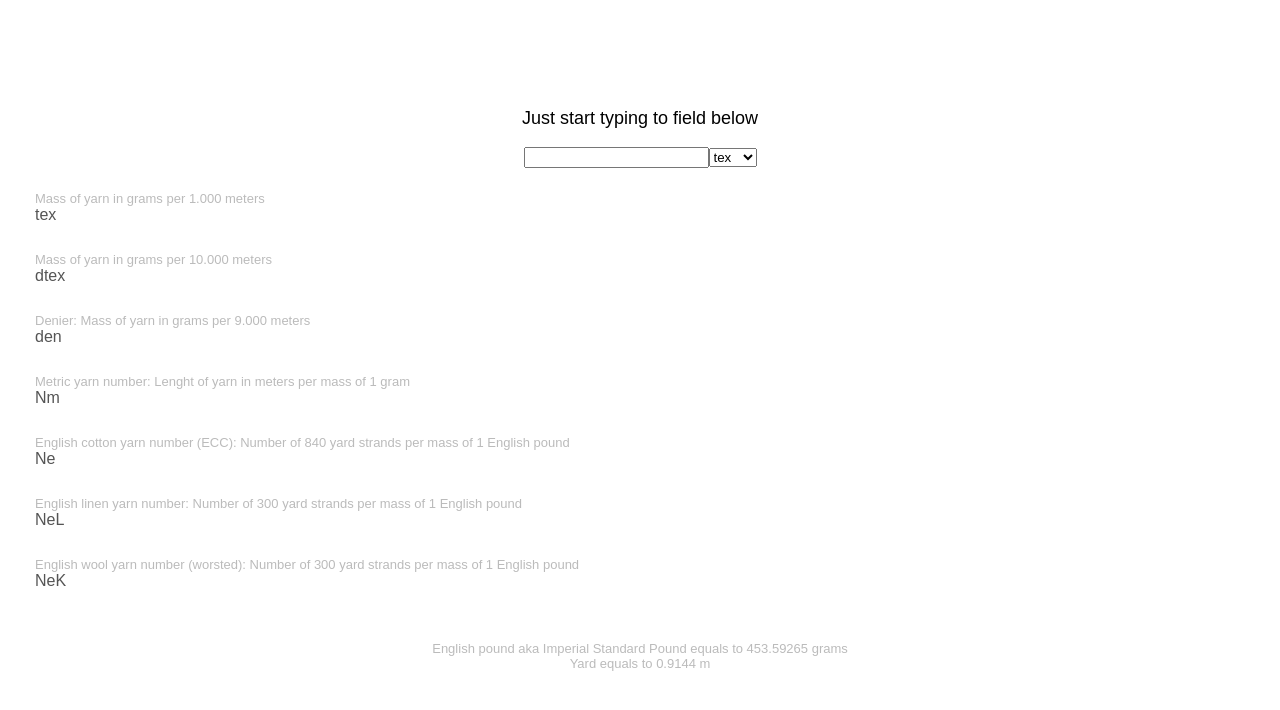
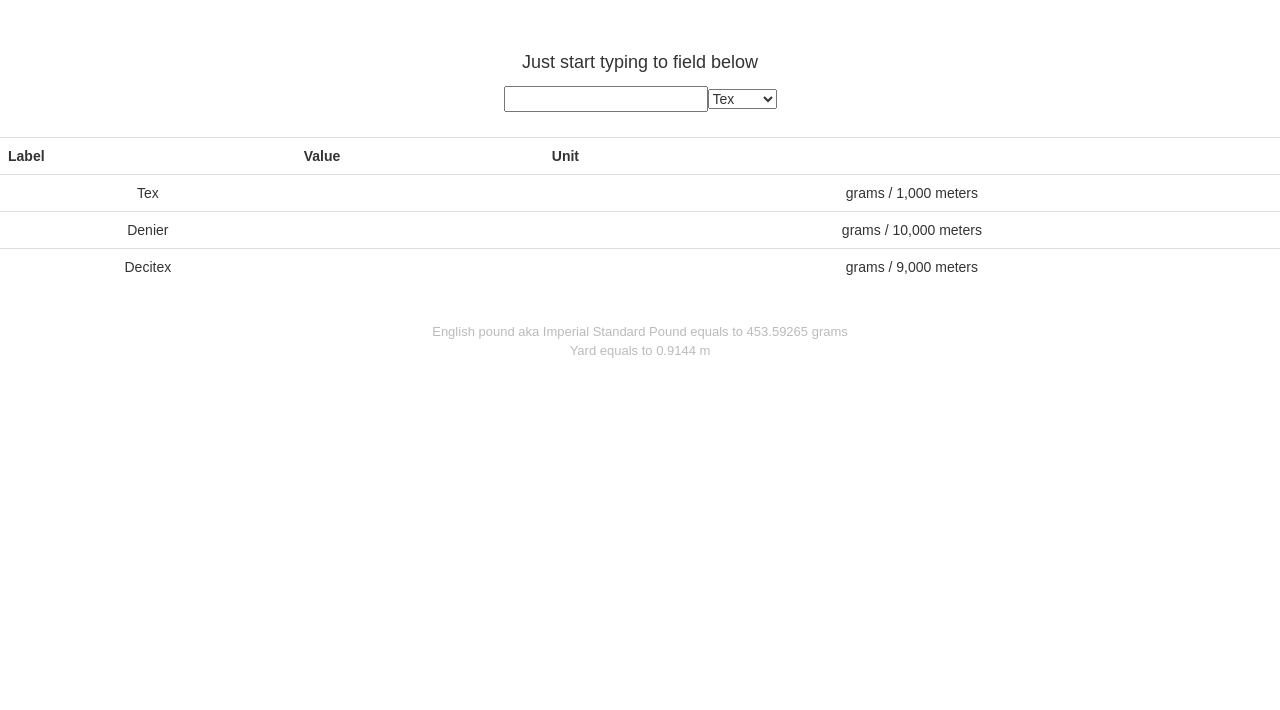
Before and after one commit to jselin/planner, a React (Create React App) app: page / in a window 1280 px wide. Shown: the top 710 px of the page. Built offline with nearby package versions, Linux system fonts and the light colour scheme.

Commit message:
Works, testing to be fixed

```diff
--- a/public/index.html
+++ b/public/index.html
@@ -19,7 +19,9 @@
       work correctly both with client-side routing and a non-root public URL.
       Learn how to configure a non-root public URL by running `npm run build`.
     -->
-    <title>React App</title>
+    <title>Yarn wieght calculator</title>
+    <!-- Latest compiled and minified CSS -->
+    <link rel="stylesheet" href="https://maxcdn.bootstrapcdn.com/bootstrap/3.3.7/css/bootstrap.min.css" integrity="sha384-BVYiiSIFeK1dGmJRAkycuHAHRg32OmUcww7on3RYdg4Va+PmSTsz/K68vbdEjh4u" crossorigin="anonymous">
   </head>
   <body>
     <noscript>
--- a/src/App.css
+++ b/src/App.css
@@ -36,10 +36,6 @@
   text-align: left;
 }
 
-.Yarn-result-box {
-  padding: 5px;
-}
-
 .Bottom-legend{
   font-size: small;
   color: #bbbbbb;
--- a/src/App.js
+++ b/src/App.js
@@ -1,83 +1,70 @@
 import React, { Component } from 'react';
 import './App.css';
+import { Table } from 'react-bootstrap';
+
+//const yard = 0.9144 //m
+//const pound = 453.59265 //g
+
+const units = {
+  tex: {
+    label: "Tex",
+    unit: "grams / 1,000 meters"
+  },
+  den: {
+    label: "Denier",
+    unit: "grams / 10,000 meters"
+  },
+  dtex: {
+    label: "Decitex",
+    unit: "grams / 9,000 meters"
+  }
+}
 
 class App extends Component {
   constructor(props) {
     super(props);
-    this.state = {type: 'tex',
-                  input: '',
-                  tex: '',
-                  dtex: '',
-                  den: '',
-                  nel: '',
-                  ne: '',
-                  nek: '',
-                  nm: '',
-                };
+    this.state = {
+      input: '',
+      input_unit: units.tex.label,
+      tex: 0.0
+    }
   }
 
   handleValueUpdate = (e) => {
-    const v = this.toTex(this.state.type, parseFloat(e.target.value), 1.0);
+    const v = this.toTex(this.state.input_unit, parseFloat(e.target.value), 1.0);
     this.setState({
       input: e.target.value,
-    });
-    this.updateState(v);
+      tex: v
+    })
   }
 
   handleTypeUpdate = (e) => {
     const v = this.toTex(e.target.value, this.state.input);
     this.setState({
-      type: e.target.value,
-    });
-    this.updateState(v);
+      input_unit: e.target.value,
+      tex: v
+    })
   }
 
-  toTex(type, v, n) {
-    switch(type) {
-      case 'tex': return this.texToTex(v, n);
-      case 'dtex': return this.dtexToTex(v, n);
-      case 'den': return this.denToTex(v, n);
-      case 'nel': return this.nelToTex(v, n);
-      case 'ne': return this.neToTex(v, n);
-      case 'nek': return this.nekToTex(v, n);
-      case 'nm': return this.nmToTex(v, n);
-      default: return '';
+  toTex(unit, v) {
+    switch (unit) {
+      case units.tex.label: return v;
+      case units.dtex.label: return v / 10.0;
+      case units.den.label: return v / 9.0;
+      default: return 0;
     }
   }
 
-  updateState(v) {
-    this.setState({
-      tex: this.cleanNumber(this.texToTex(v)),
-      dtex: this.cleanNumber(this.texToDtex(v)),
-      den: this.cleanNumber(this.texToDen(v)),
-      nel: this.cleanNumber(this.texToNel(v)),
-      ne: this.cleanNumber(this.texToNe(v)),
-      nek: this.cleanNumber(this.texToNek(v)),
-      nm: this.cleanNumber(this.texToNm(v)),
-    });
-  }
 
-  cleanNumber(v) {
-    if (Number.isNaN(v) || v === 0 )
-      return '';
-    const rounded = Math.round( v * 100) / 100;
-    return rounded.toString();
-  }
+  fromNel(v) { return 1653.515493 / v; }
+  fromNe(v) { return 590.5412474 / v; }
+  fromNek(v) { return 885.8118712 / v; }
+  fromNm(v) { return 1000.0 / v; }
 
-  texToTex(v, n = 1.0) { return (v * n); }
-  dtexToTex(v, n = 1.0) { return (v * n) / 10.0; }
-  denToTex(v, n = 1.0) { return (v * n) / 9.0; }
-  nelToTex(v, n = 1.0) { return 1653.515493 / (v / n); }
-  neToTex(v, n = 1.0) { return 590.5412474 / (v / n); }
-  nekToTex(v, n = 1.0) { return 885.8118712 / (v / n); }
-  nmToTex(v, n = 1.0) { return 1000.0 / (v / n); }
-
-  texToDtex(v) { return v * 10.0; }
-  texToDen(v) { return v * 9.0; }
-  texToNel(v) { return v / 1653.515493; }
-  texToNe(v) { return v / 590.5412474; }
-  texToNek(v) { return v / 885.8118712; }
-  texToNm(v) { return v / 1000.0}
+  toNel(v) { return v / 1653.515493; }
+  toNe(v) { return v / 590.5412474; }
+  toNek(v) { return v / 885.8118712; }
+  toNm(v) { return v / 1000.0 }
 
   render() {
     return (
@@ -93,80 +80,98 @@ class App extends Component {
             <input name="value" type="text" onChange={(e) => this.handleValueUpdate(e)} />
           </label>
           <select name="type" defaultValue="tex" onChange={(e) => this.handleTypeUpdate(e)} >
-            <option value="tex">tex</option>
-            <option value="dtex">dtex</option>
-            <option value="den">den</option>
-            <option value="nm">Nm</option>
-            <option value="ne">Ne</option>
-            <option value="nel">NeL</option>
-            <option value="nek">NeK</option>
+            <Units/>
           </select>
         </form>
-        <br/>
-        <div className="Yarn-results">
-          <YarnResultBox
-            label="tex"
-            value={this.state.tex}
-            help="Mass of yarn in grams per 1.000 meters"
-            />
-          <YarnResultBox
-            label="dtex"
-            value={this.state.dtex}
-            help="Mass of yarn in grams per 10.000 meters"
-            />
-          <YarnResultBox
-            label="den"
-            value={this.state.den}
-            help="Denier: Mass of yarn in grams per 9.000 meters"
-            />
-          <YarnResultBox
-            label="Nm"
-            value={this.state.nm}
-            help="Metric yarn number: Lenght of yarn in meters per mass of 1 gram"
-            />
-          <YarnResultBox
-            label="Ne"
-            value={this.state.ne}
-            help="English cotton yarn number (ECC): Number of 840 yard strands per mass of 1 English pound"
-            />
-          <YarnResultBox
-            label="NeL"
-            value={this.state.nel}
-            help="English linen yarn number: Number of 300 yard strands per mass of 1 English pound"
-            />
-          <YarnResultBox
-            label="NeK"
-            value={this.state.nek}
-            help="English wool yarn number (worsted): Number of 300 yard strands per mass of 1 English pound"
-            />
-       </div>
-       <p className="Bottom-legend">
-         <br/>
-         English pound aka Imperial Standard Pound equals to 453.59265 grams<br/>
-         Yard equals to  0.9144 m
+        <br />
+        <Table>
+          <tbody>
+            <tr>
+              <th>Label</th>
+              <th>Value</th>
+              <th>Unit</th>
+            </tr>
+            <Yarns tex={this.state.tex}/>
+          </tbody>
+        </Table>
+        <p className="Bottom-legend">
+          <br />
+          English pound aka Imperial Standard Pound equals to 453.59265 grams<br />
+          Yard equals to  0.9144 m
        </p>
       </div>
     );
   }
 }
 
-/*
-('TEX', 'tex (g/1.000m)'), # Mass of yarn in grams per 1000m
-('DTEX', 'dtex (g/10.000m)'), # Mass of yarn in grams per 10000m
-('DEN', 'den (Denier, g/9.000m)'), # Mass of yarn in grams for leght of 9000,
-('NM', 'Nm (Metric yarn number, m/g)'), # Lengh in meters per 1g of mass
-('NE', 'Ne (English cotton yarn number) aka ECC'), # Number of 840 yard strands per 1 Englih pound of mass
-('NEL', 'NeL (English linen yarn number)'), # Number of 300 yard strands per 1 Englih pound of mass
-('NEK', 'NeK (English wool yarn number, worsted)'), # Number of 300 yard strands per 1 Englih pound of mass
-*/
+function Units(props) {
+  var res = [];
 
-function YarnResultBox(props) {
+  Object.keys(units).forEach((key) =>
+    res.push(
+      <option key={key} value={units[key].label}>{units[key].label}</option>
+    ));
+
+  return res;
+}
+
+function Yarns(props) {
+  var yarns = [];
+  Object.keys(units).forEach((key) =>
+    yarns.push(
+      <Yarn key={key} unit={units[key].label} tex={props.tex}/>
+    ));
+
+  return yarns;
+}
+
+function Yarn(props) {
+  const yarn = toYarn(props.unit, props.tex);
+
   return (
-    <div className="Yarn-result-box">
-      <div className="Type-help">{props.help}</div>
-      <div className="Type-label">{props.label} {props.value}</div><br/>
-    </div>
-)
+    <tr key={props.unit}>
+      <td>{yarn.label}</td>
+      <td>{yarn.value}</td>
+      <td>{yarn.unit}</td>
+    </tr>
+  )
+}
+
+function toYarn(unit, v) {
+  switch (unit) {
+    case units.tex.label:
+      return {
+        value: cleanNumber(v),
+        label: units.tex.label,
+        unit: units.tex.unit
+      };
+    case units.dtex.label:
+      return {
+        value: cleanNumber(v * 10.0),
+        label: units.dtex.label,
+        unit: units.dtex.unit
+      };
+    case units.den.label:
+      return {
+        value: cleanNumber(v * 9.0),
+        label: units.den.label,
+        unit: units.den.unit
+      };
+    default:
+      return {
+        value: '',
+        label: '',
+        unit: ''
+      };
+  }
+}
+
+function cleanNumber(v) {
+  //console.log(v);
+  if (Number.isNaN(v) || v === 0)
+    return '';
+  const rounded = Math.round(v * 100) / 100;
+  return rounded.toString();
 }
 
 export default App;
```
Also changed, not shown: 1 other file (tests, documents, lock files or other folders).
